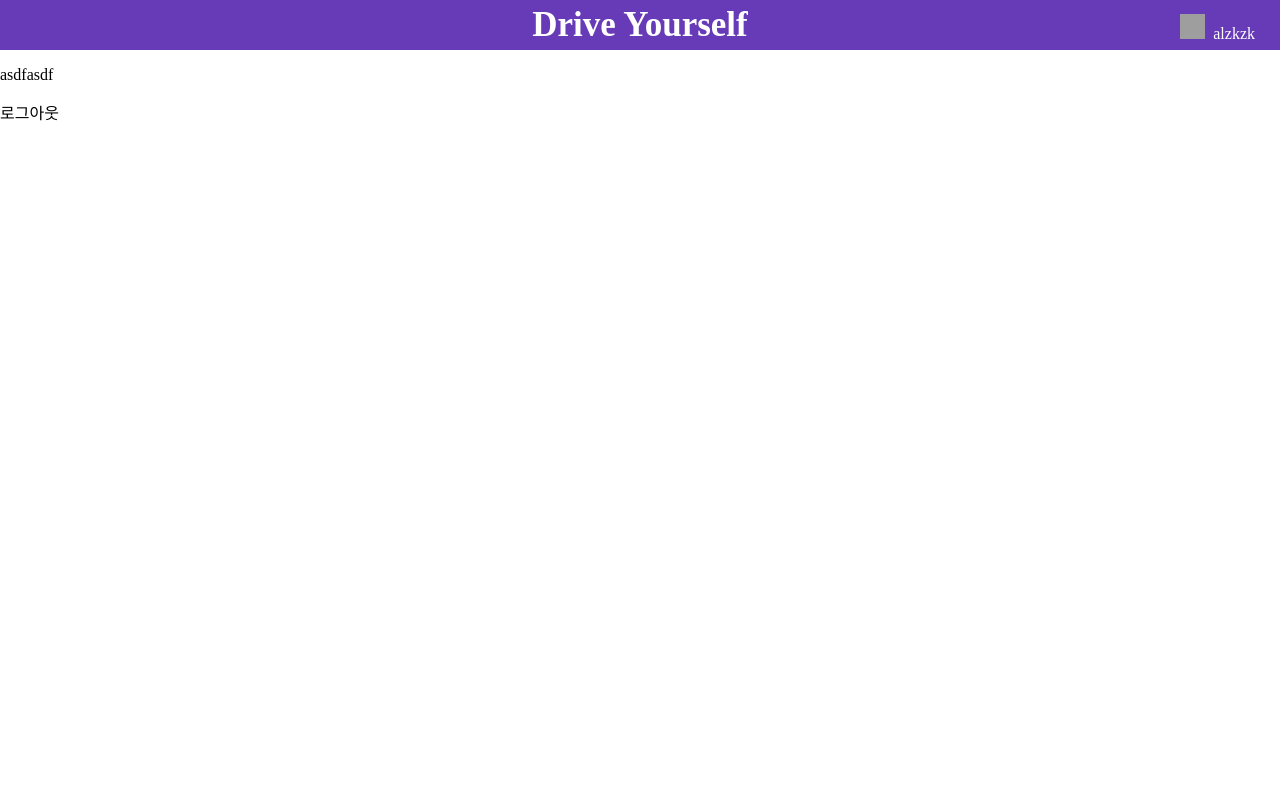
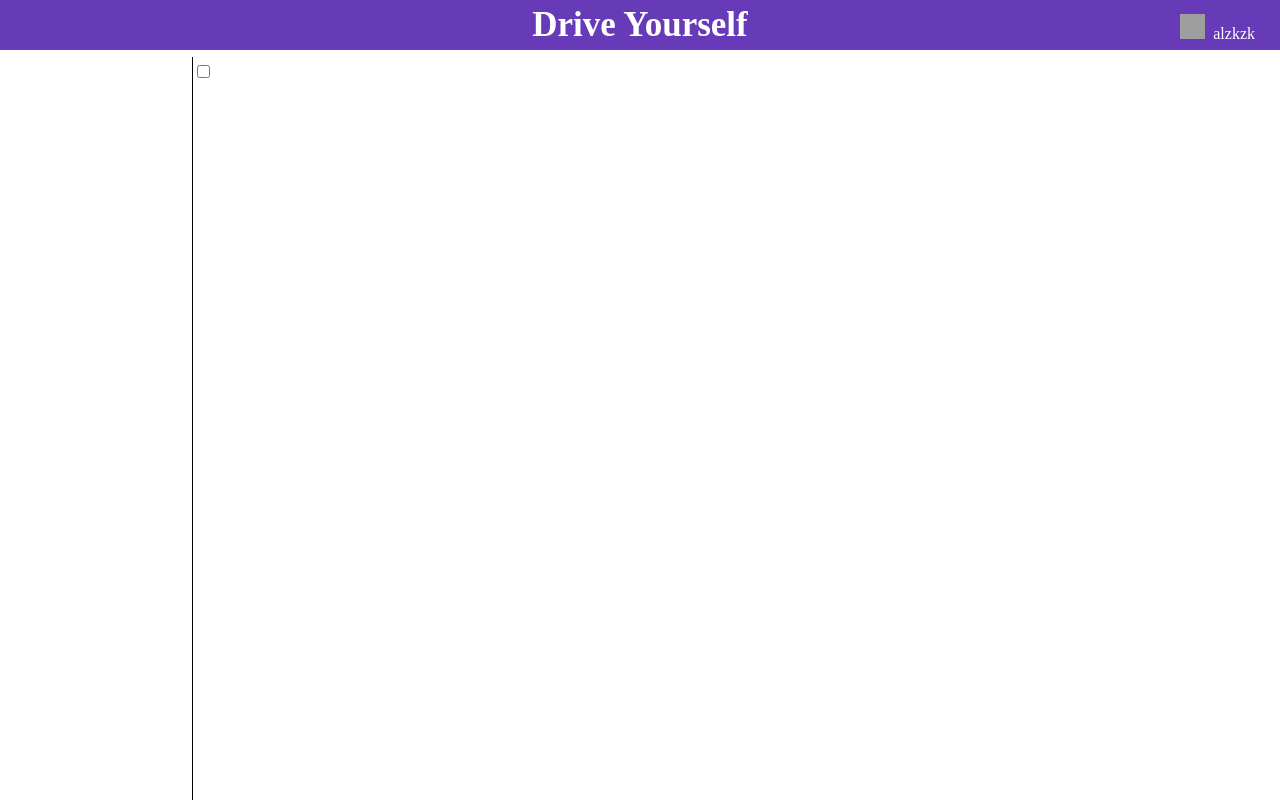
Before and after one commit to startergate/Cloud-Yourself, a PHP site: page /cloud.php in a window 1280 px wide. Before the commit the page ends 121 px from the top, so only its background shows below. Run offline with PHP 8.4, Linux system fonts and the light colour scheme; grey boxes are pictures that could not be loaded.

Commit message:
하단부

```diff
--- a/cloud.php
+++ b/cloud.php
@@ -6,7 +6,7 @@
     <body>
         <div class="bar">
             <h1>
-            <a class="Drive Yourself" href="./cloud.php">
+                <a class="Drive Yourself" href="Cloud.html">
                     <span class="blind">Drive Yourself</span>
                 </a>
             </h1>
@@ -21,8 +21,7 @@
                 </div>
             </li>
         </div>
-
-    <div id="gnb-my-lyr" class="gnb-my-lyr">
+        <!-- <div id="gnb-my-lyr" class="gnb-my-lyr">
             <div class="gnb-my-cont">
                 <div class="gnb-my-area">
                     <span class="gnb-mask"></span>
@@ -40,10 +39,13 @@
                     </div>
                 </div>
             </div>
+        </div> -->
+        <div class="barPlaceholder"></div>
+        <div class="container">
+            <div class="nav"></div>
+            <div class="vl">
+                <input type="checkbox" name="chk_info" value="All check">
             </div>
-
-    <div border="left">
-
         </div>
     </body>
 </html>
--- a/css/Cloud.css
+++ b/css/Cloud.css
@@ -105,3 +105,24 @@ a {
 a{
     text-decoration: none;
 }
+
+.vl {
+    height: calc(100vh - 57px);
+    margin-left: -3px;
+    padding: 5px 1px 2px 3px;
+}
+
+.nav {
+    height: calc(100vh - 57px);
+    width: 15%;
+    border-right: 1px solid black;
+}
+
+.barPlaceholder {
+    height: 57px;
+    width:100vw;
+}
+
+.container {
+    display: flex;
+}
```
Lines whose indentation alone changed are shown as unchanged.
